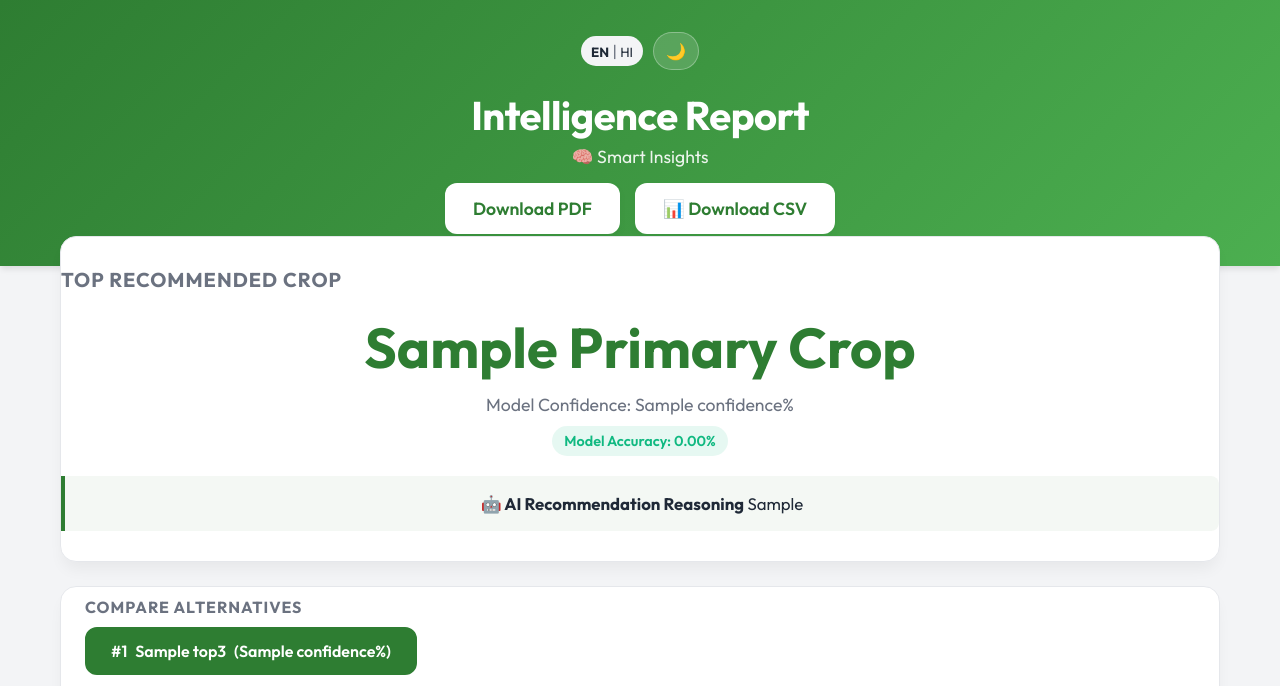
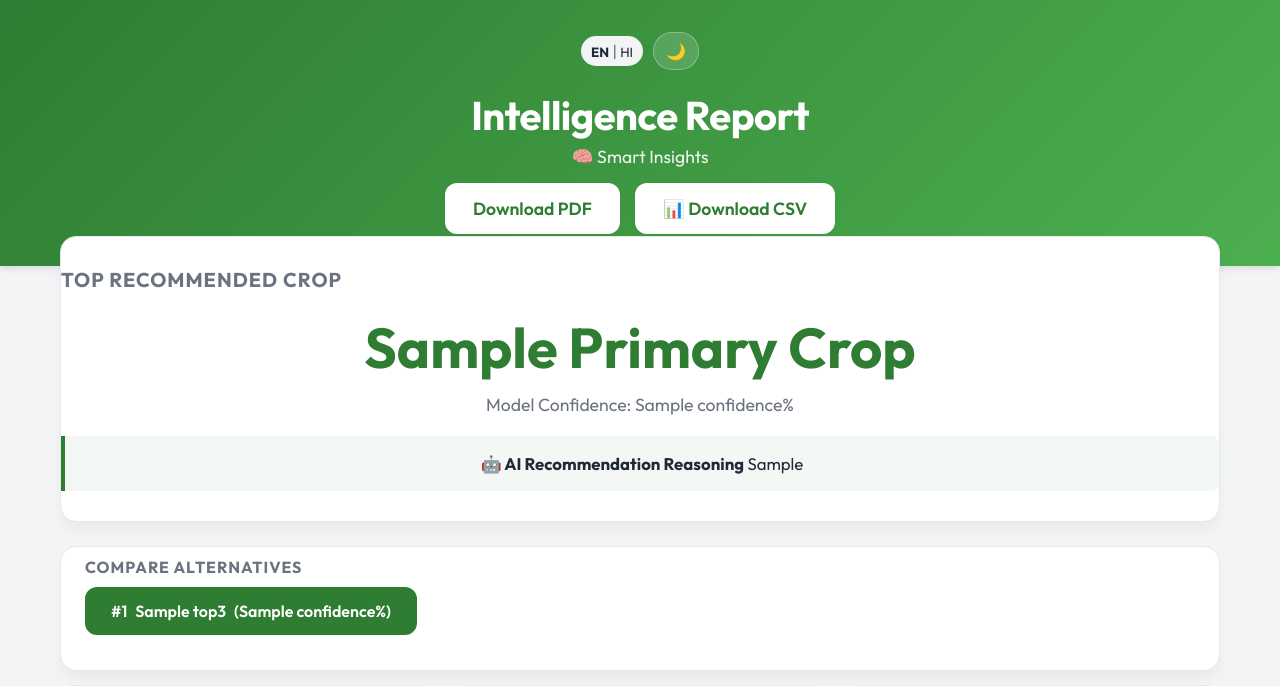
Before and after one commit to Lakshya-Patwari/Agri_vision, a Flask app: template templates/result.html in a window 1280 px wide. Shown: the top 686 px of the page. Run offline with Flask 3, Linux system fonts and the light colour scheme; the template is opened without the code that fills it: most values are stand-ins (such as "Sample title", 1, 10 or a date in 2020); parts of the project's set-up code (start-up, migrations or seed data) failed here and were passed over.

```diff
--- a/templates/result.html
+++ b/templates/result.html
@@ -55,7 +55,7 @@
             <h2 data-i18n="top_crop">⭐ Top Recommended Crop</h2>
             <div class="crop-name dynamic-crop" id="main-crop-name">{{ primary_crop.name }}</div>
             <div class="crop-confidence" id="main-crop-conf">Model Confidence: {{ primary_crop.confidence }}%</div>
-            <div class="badge">Model Accuracy: {{ "%.2f"|format(accuracy*100) }}%</div>
+
 
             {% if ai_explanation %}
             <div class="ai-explanation">
```
Also changed, not shown: README.md.
